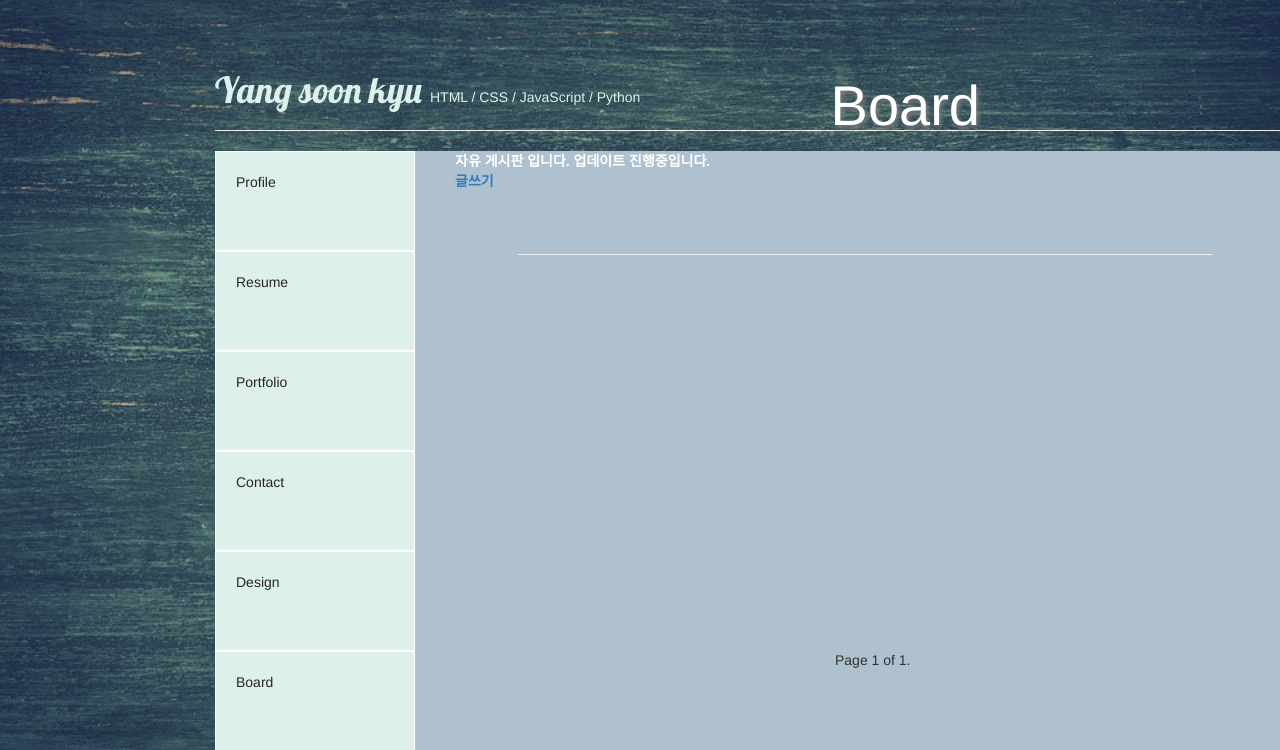
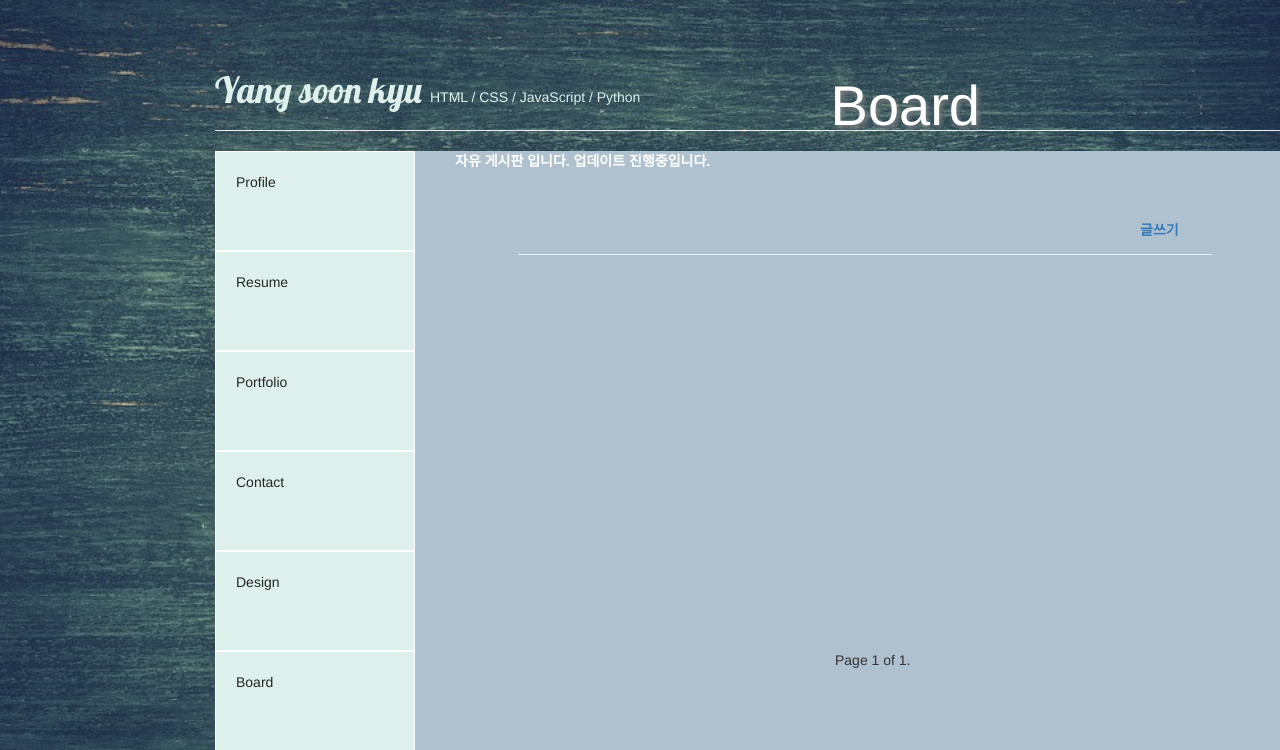
Before and after one commit to yangsoonkyu/portfolio1, a Django app: page /board in a window 1280 px wide. Shown: the top 750 px of the page. Run offline with Django 3.2, Linux system fonts and the light colour scheme; data that the repository does not hold is empty; some libraries are stand-ins or nearby versions.

Commit message:
게시판 코드수정

```diff
--- a/blog/templates/blog/board.html
+++ b/blog/templates/blog/board.html
@@ -77,11 +77,17 @@
         left: 280px;
 
     }
+
+    .postNew{
+        position: absolute;
+        top: 220px;
+        left: 1100px;
+    }
 </style>
 <h1 class="sub_h1"> Board</h1>
 <div class="top">
     <p>자유 게시판 입니다. 업데이트 진행중입니다.</p>
-    <p><a href="{% url 'blog:post_new' %}"> 글쓰기</a></p>
+    <p class="postNew"><a href="{% url 'blog:post_new' %}"> 글쓰기</a></p>
 </div>
 <div class="postList">
 
```
